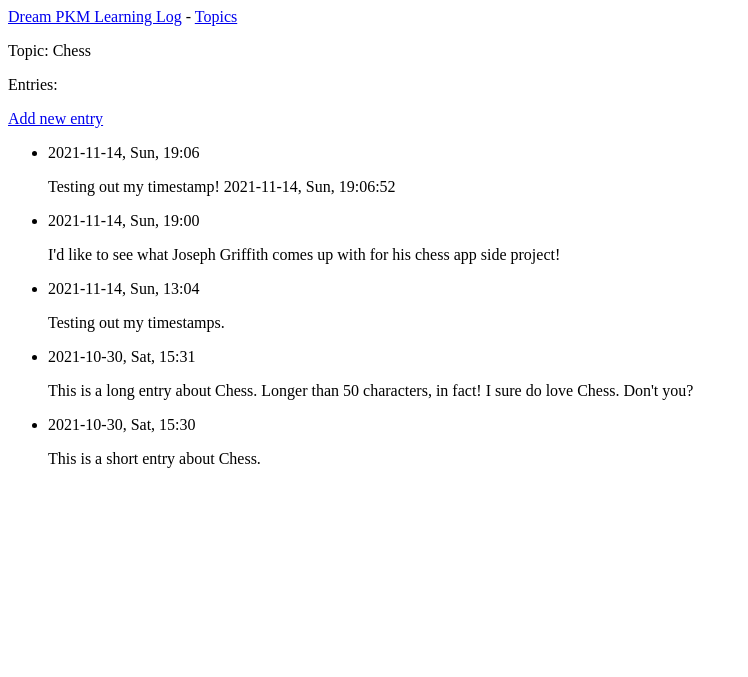
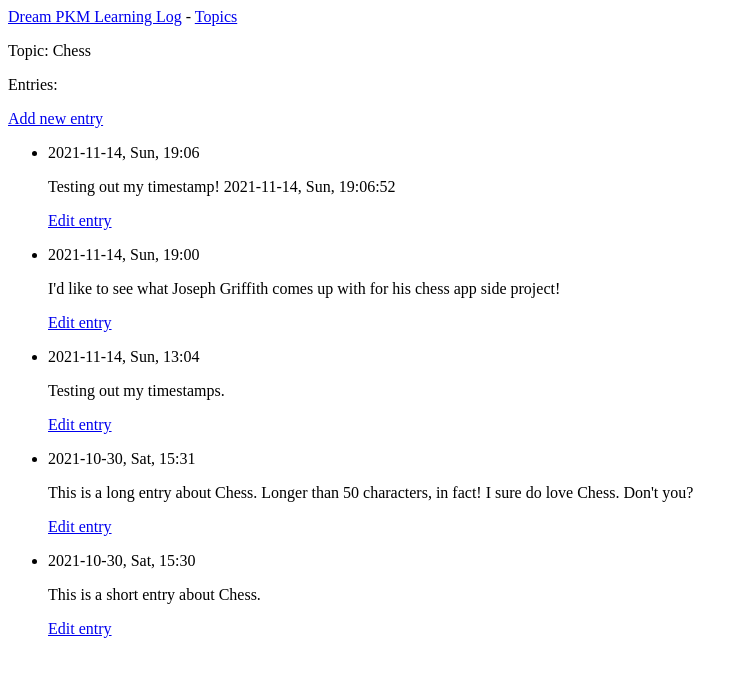
Before and after one commit to joshuapsteele/dream-pkm, a Django app: page /topics/1/ in a window 1280 px wide. Shown: the top 677 px of the page, without its empty margins (0-748 px from the left). Run offline with Django 3.2, Linux system fonts and the light colour scheme; data comes from the database, SQL or seed files in the repository; both versions use the stored data as it was after the commit.

Commit message:
Built out edit entry functionality

```diff
--- a/learning_logs/templates/learning_logs/topic.html
+++ b/learning_logs/templates/learning_logs/topic.html
@@ -14,6 +14,9 @@
         <li>
             <p>{{ entry.date_added|date:'Y-m-d, D, H:i' }}</p>
             <p>{{ entry.text|linebreaks }}</p>
+            <p>
+                <a href="{% url 'learning_logs:edit_entry' entry.id %}">Edit entry</a>
+            </p>
         </li>
     {% empty %}
         <li>There are no entries for this topic yet.</li>
--- a/learning_logs/urls.py
+++ b/learning_logs/urls.py
@@ -15,4 +15,6 @@ urlpatterns = [
     path('new_topic', views.new_topic, name='new_topic'),
     # Page for adding a new entry.
     path('new_entry/<int:topic_id>/', views.new_entry, name='new_entry'),
+    # Page for editing an entry.
+    path('edit_entry/<int:entry_id>', views.edit_entry, name='edit_entry'),
 ]
--- a/learning_logs/views.py
+++ b/learning_logs/views.py
@@ -1,6 +1,6 @@
 from django.shortcuts import render, redirect
 
-from .models import Topic
+from .models import Topic, Entry
 from .forms import TopicForm, EntryForm
 
 # Create your views here.
@@ -56,3 +56,21 @@ def new_entry(request, topic_id):
     # Display a blank or invalid form.
     context = {'topic': topic, 'form': form}
     return render(request, 'learning_logs/new_entry.html', context)
+
+def edit_entry(request, entry_id):
+    """Edit an existing entry."""
+    entry = Entry.objects.get(id=entry_id)
+    topic = entry.topic
+
+    if request.method != 'POST':
+        # Initial request; pre-fill form with the current entry.
+        form = EntryForm(instance=entry)
+    else:
+        # POST data submited; process data.
+        form = EntryForm(instance=entry, data=request.POST)
+        if form.is_valid():
+            form.save()
+            return redirect('learning_logs:topic', topic_id=topic.id)
+
+    context = {'entry': entry, 'topic': topic, 'form': form}
+    return render(request, 'learning_logs/edit_entry.html', context)
```
Also changed, not shown: learning_logs/templates/learning_logs/edit_entry.html (added, +15 -0 lines), db.sqlite3.
